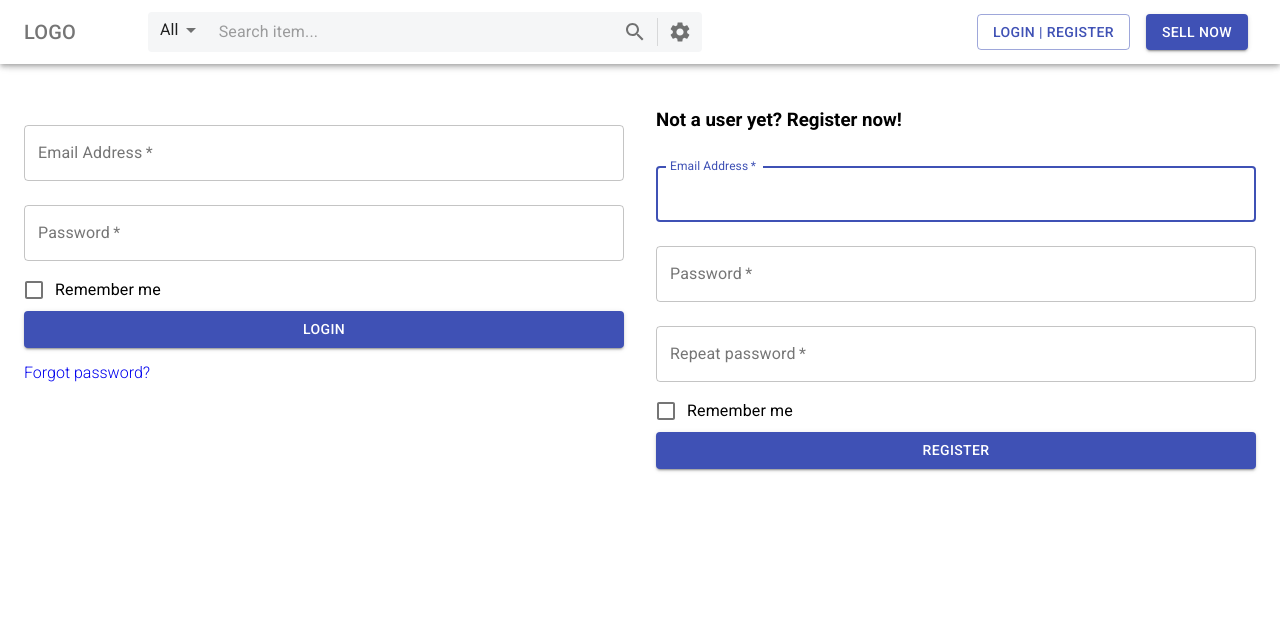
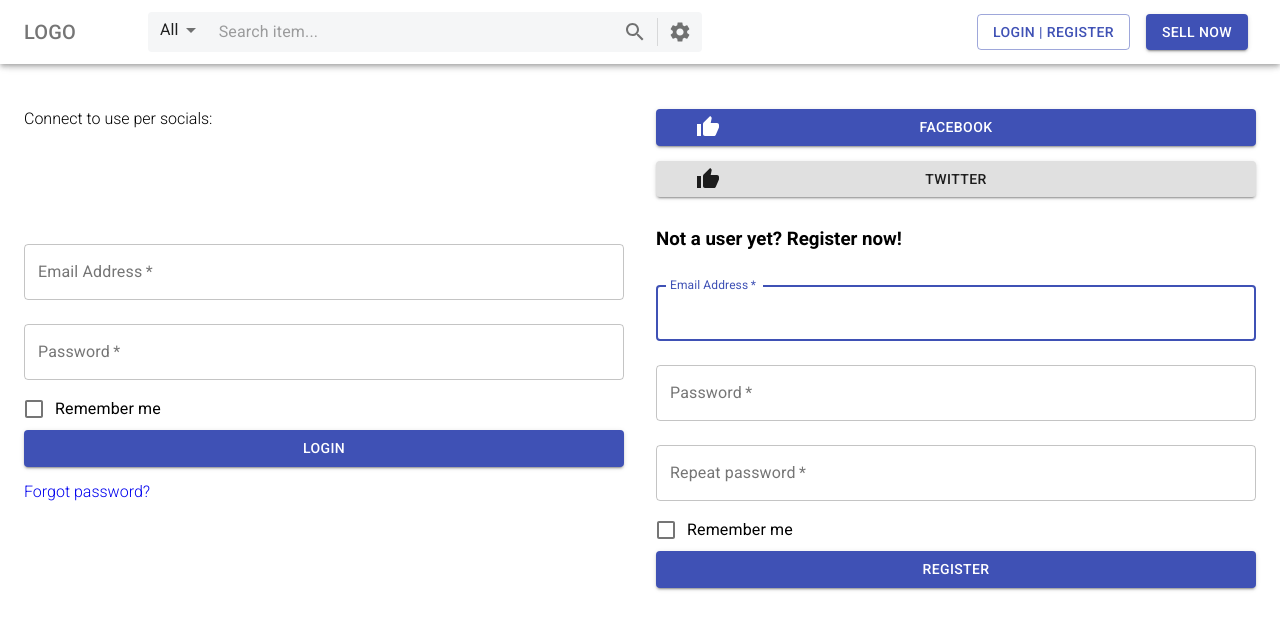
Before and after one commit to aurimasbachanovicius/auction, a React (Create React App) app: page /signup in a window 1280 px wide. Shown: the top 630 px of the page. Built offline with nearby package versions, Linux system fonts and the light colour scheme.

Commit message:
add connect to use per socials

```diff
--- a/src/components/Account/Authentication.jsx
+++ b/src/components/Account/Authentication.jsx
@@ -1,11 +1,29 @@
 import React from 'react';
 import { Grid } from '@material-ui/core';
+import ThumbUp from '@material-ui/icons/ThumbUp';
+import Button from '@material-ui/core/Button';
 import Login from './Login/Login';
 import Register from './Register/Register';
 
 function Authentication() {
   return (
+    <React.Fragment>
       <Grid container spacing={4}>
+        <Grid item md={6}>
+          Connect to use per socials:
+        </Grid>
+        <Grid item md={6}>
+          <Button variant="contained" color="primary" fullWidth>
+            <ThumbUp style={{ left: 40, position: 'absolute' }} />
+            Facebook
+          </Button>
+          <Button variant="contained" color="default" fullWidth style={{ marginTop: 15 }}>
+            <ThumbUp style={{ left: 40, position: 'absolute' }} />
+            Twitter
+          </Button>
+        </Grid>
+      </Grid>
+      <Grid container spacing={4} style={{ marginTop: 15 }}>
         <Grid item md={6}>
           {Login}
         </Grid>
@@ -15,6 +33,7 @@ function Authentication() {
           {Register}
         </Grid>
       </Grid>
+    </React.Fragment>
   );
 }
 
```
Lines whose indentation alone changed are shown as unchanged.
